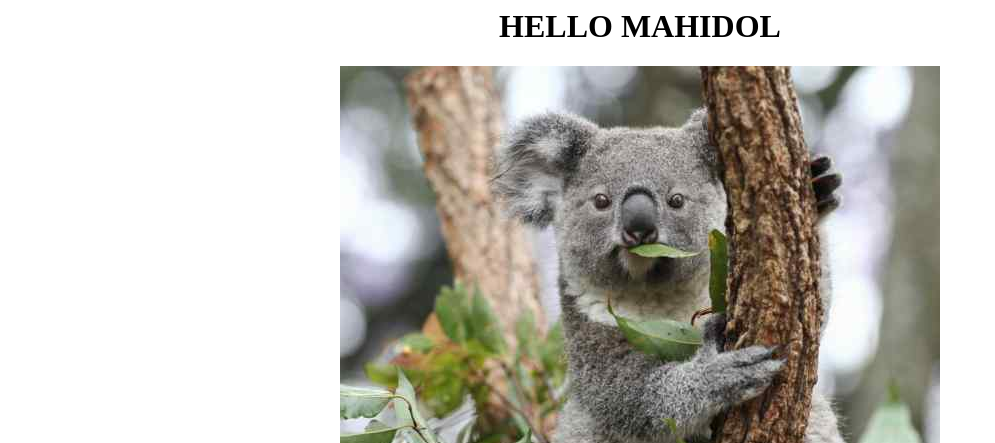
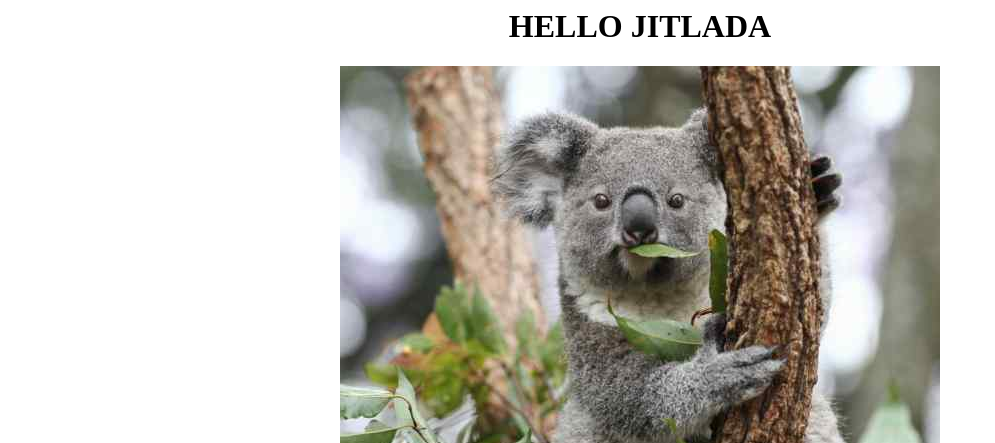
Before and after one commit to plawansai/univ, a plain HTML site: page index.html in a window 1280 px wide. Shown: the top 443 px of the page, without its empty margins (0-995 px from the left). Drawn offline with Linux system fonts and the light colour scheme.

Commit message:
Update index.html

```diff
--- a/index.html
+++ b/index.html
@@ -1,6 +1,6 @@
 <html>
 <body>
-  <center><h1>HELLO MAHIDOL</h1>
+  <center><h1>HELLO JITLADA</h1>
   <img border="0" src="koalanom1.jpg"></center>
   <a href="https://www.freecounterstat.com" title="website counter"><img src="https://counter9.stat.ovh/private/freecounterstat.php?c=bfgx2k25jjscc67uunqbpdel1xy7tdfj" border="0" title="website counter" alt="website counter"></a>
 </body>
```
